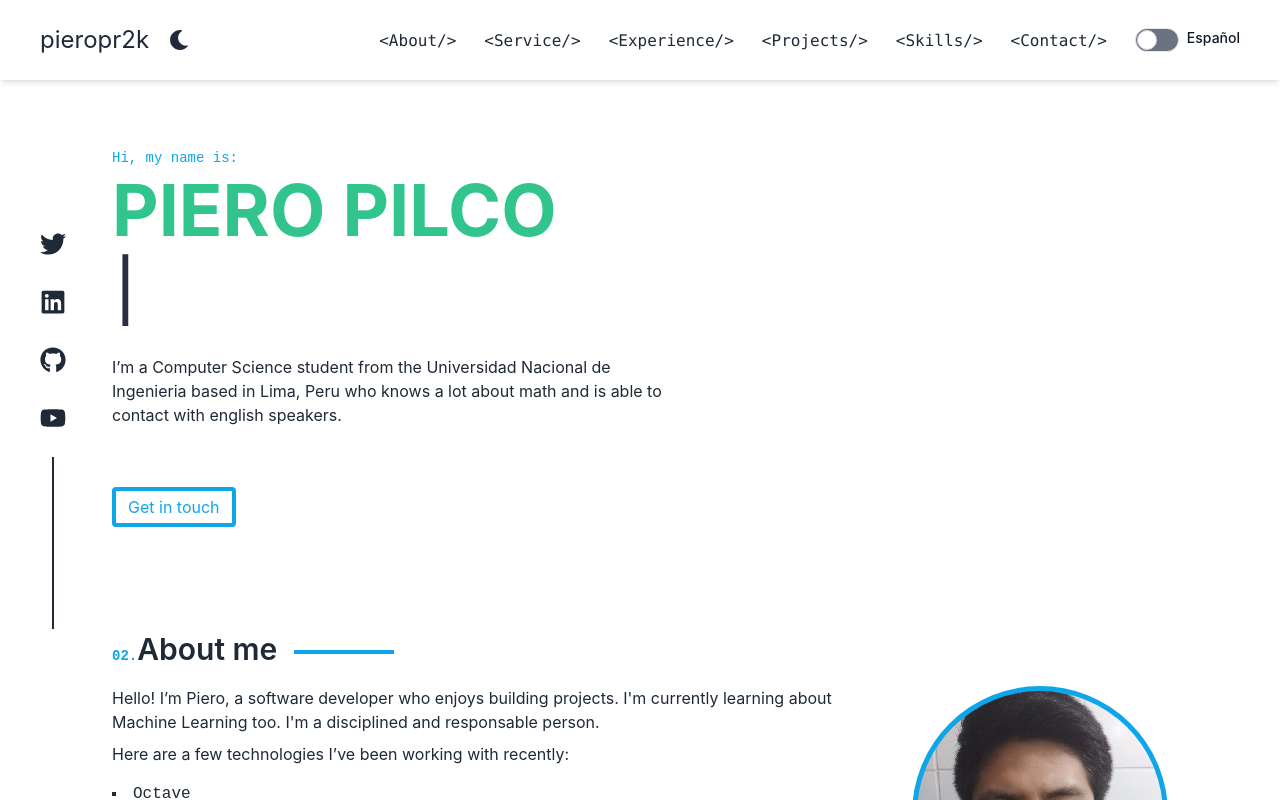
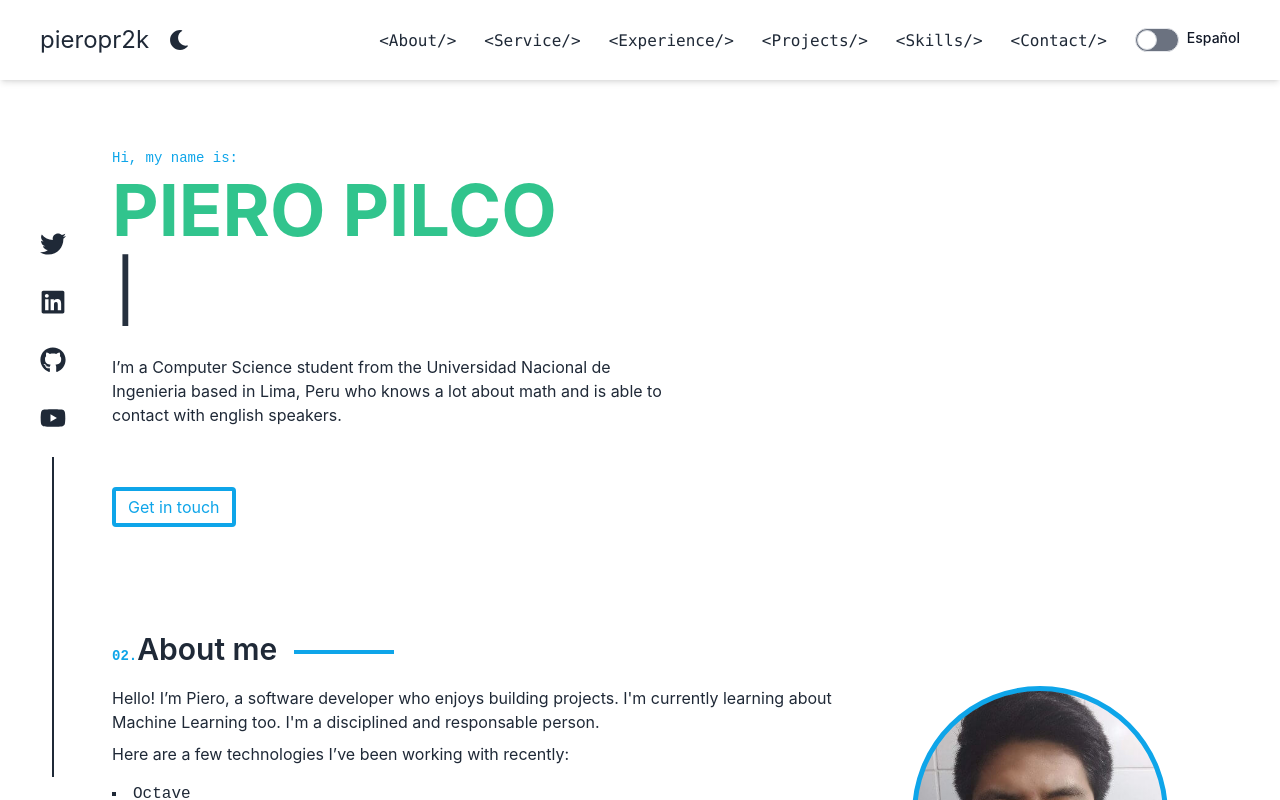
Before and after one commit to pieropr2k/myPortfolio, a React (Create React App) app: page / in a window 1280 px wide. Shown: the top 800 px of the page. Built offline with nearby package versions, Linux system fonts and the light colour scheme.

Commit message:
gh-pages modified intro-subtitle

```diff
--- a/src/components/UI/organisms/SocialMediaBar/SocialMediaBar.css
+++ b/src/components/UI/organisms/SocialMediaBar/SocialMediaBar.css
@@ -1,6 +1,6 @@
 .container-icons .line {
   width: 2.5px;
-  height: 172px;
+  height: 320px;
   margin-top: 10px;
 }
 /*.section-bg{
--- a/src/translations/es/global.json
+++ b/src/translations/es/global.json
@@ -13,7 +13,7 @@
   },
   "intro": {
     "myname": "Hola, mi nombre es:",
-    "subtitle": "Creo cosas geniales en la web.",
+    "subtitle": "Construyo cosas en la web.",
     "description": "Soy un estudiante de Ciencia de la Computación que reside en Lima, Peru de la Universidad Nacional de Ingenieria que sabe demasiado sobre matemática y es capaz de contactarse con personas de habla inglesa.",
     "button": "Ponte en contacto"
   },
```
